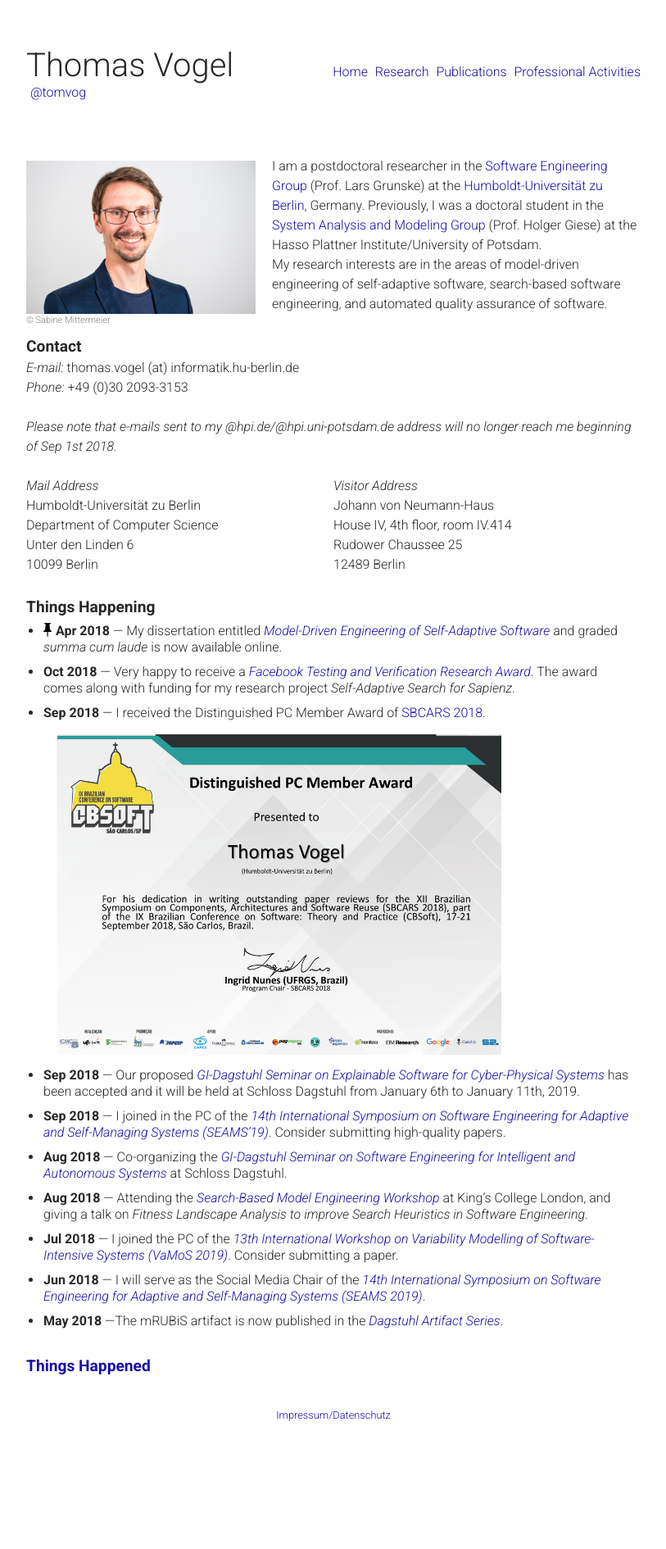
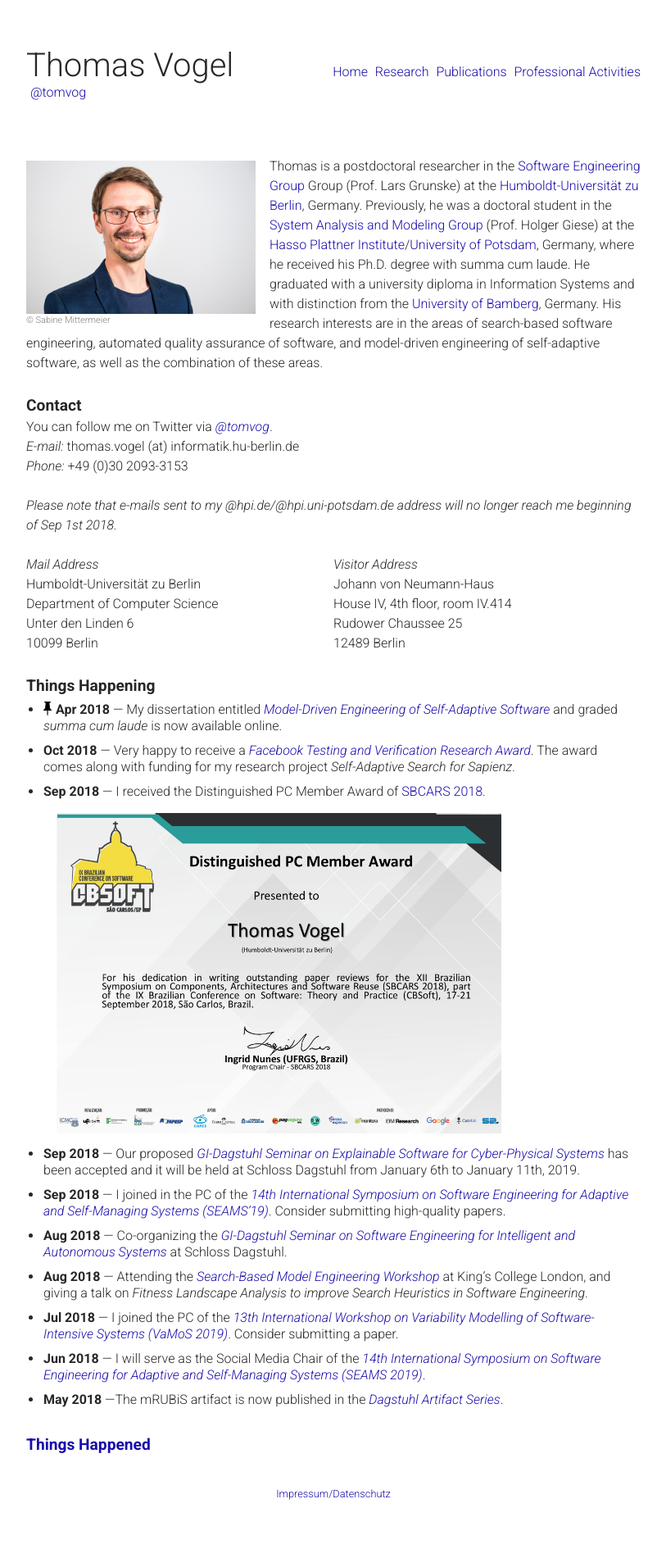
Before and after one commit to thomas-vogel/thomas-vogel.github.io, a Jekyll site: the page built from index.md, in a window 1280 px wide. Shown: the whole page at 82% size, without its empty margins (233-1046 px from the left). Built offline with Jekyll 4.4.1, drawn with Linux system fonts in a browser that asks for light colours; before the commit the page ends 1794 px from its top, so only the background shows below that.

Commit message:
Update bio.

```diff
--- a/assets/css/main.scss
+++ b/assets/css/main.scss
@@ -159,7 +159,7 @@ blockquote {
 	float: left;
 	margin-top: 0em;
 	margin-left: 0em;
-	margin-right: 20px;
+	margin-right: 17px;
 	margin-top: 5px;
 	font-size: 11px;
 	color:gray;
--- a/index.md
+++ b/index.md
@@ -8,19 +8,16 @@ layout: home
 <br />&copy; <a href="http://sabine-mittermeier.de" target="_blank" style="color:gray;">Sabine Mittermeier</a>
 </div>
 
-I am a postdoctoral researcher in the [Software Engineering Group](https://www.informatik.hu-berlin.de/en/forschung-en/gebiete/se){:target="_blank"} (Prof. Lars Grunske) at the [Humboldt-Universität zu Berlin](https://www.hu-berlin.de/en){:target="_blank"}, Germany.
-Previously, I was a doctoral student in the [System Analysis and Modeling Group](https://hpi.de/en/giese/){:target="_blank"} (Prof. Holger Giese) at the Hasso Plattner Institute/University of Potsdam.
-
-My research interests are in the areas of
-model-driven engineering of self-adaptive software,
-search-based software engineering, and
-automated quality assurance of software.
-
+Thomas is a postdoctoral researcher in the [Software Engineering Group](https://www.informatik.hu-berlin.de/en/forschung-en/gebiete/se){:target="_blank"} Group (Prof. Lars Grunske) at the [Humboldt-Universität zu Berlin](https://www.hu-berlin.de/en){:target="_blank"}, Germany.
+Previously, he was a doctoral student in the [System Analysis and Modeling Group](https://hpi.de/en/giese/){:target="_blank"} (Prof. Holger Giese) at the [Hasso Plattner Institute](https://hpi.de/en.html){:target="_blank"}/[University of Potsdam](https://www.uni-potsdam.de/en/index.html){:target="_blank"}, Germany, where he received his Ph.D. degree with summa cum laude.
+He graduated with a university diploma in Information Systems and with distinction from the [University of Bamberg](https://www.uni-bamberg.de/en/){:target="_blank"}, Germany.
+His research interests are in the areas of search-based software engineering, automated quality assurance of software, and model-driven engineering of self-adaptive software, as well as the combination of these areas.
 
 ## Contact
 
 <section class="vcard">
     <div>
+    You can follow me on Twitter via <em><a href="https://twitter.com/tomvog" target="_blank">@tomvog</a></em>. <br />
     <em>E-mail:</em> {{site.email}}  <br />
     <em>Phone:</em> +49 (0)30 2093-3153  <br /> <br />
     <em>Please note that e-mails sent to my @hpi.de/@hpi.uni-potsdam.de address will no longer reach me beginning of Sep 1st 2018.</em> <br /><br />
```
